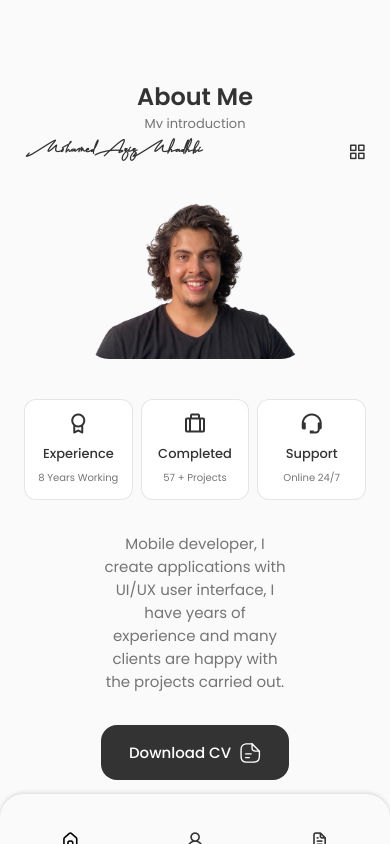
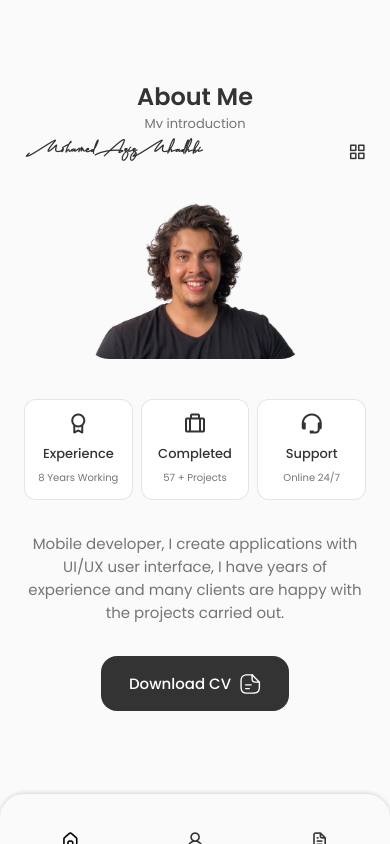
Before and after one commit to Mohamed-Aziz-Mhadhbi/mohamed-aziz-mhadhbi.github.io, a React (Create React App) app: page / in a window 390 px wide. Shown: the part 668-1512 px from the top of the page. After the commit the page ends 1443 px from the top, so only its background shows below. Built offline with nearby package versions, Linux system fonts and the light colour scheme.

Commit message:
medium devices about__description

```diff
--- a/src/components/about/about.css
+++ b/src/components/about/about.css
@@ -80,6 +80,10 @@
     .about__info {
         grid-template-columns: repeat(3, 1fr);
     }
+
+    .about__description {
+        padding: 0;
+    }
   }
 
   /* For small devices */
```
